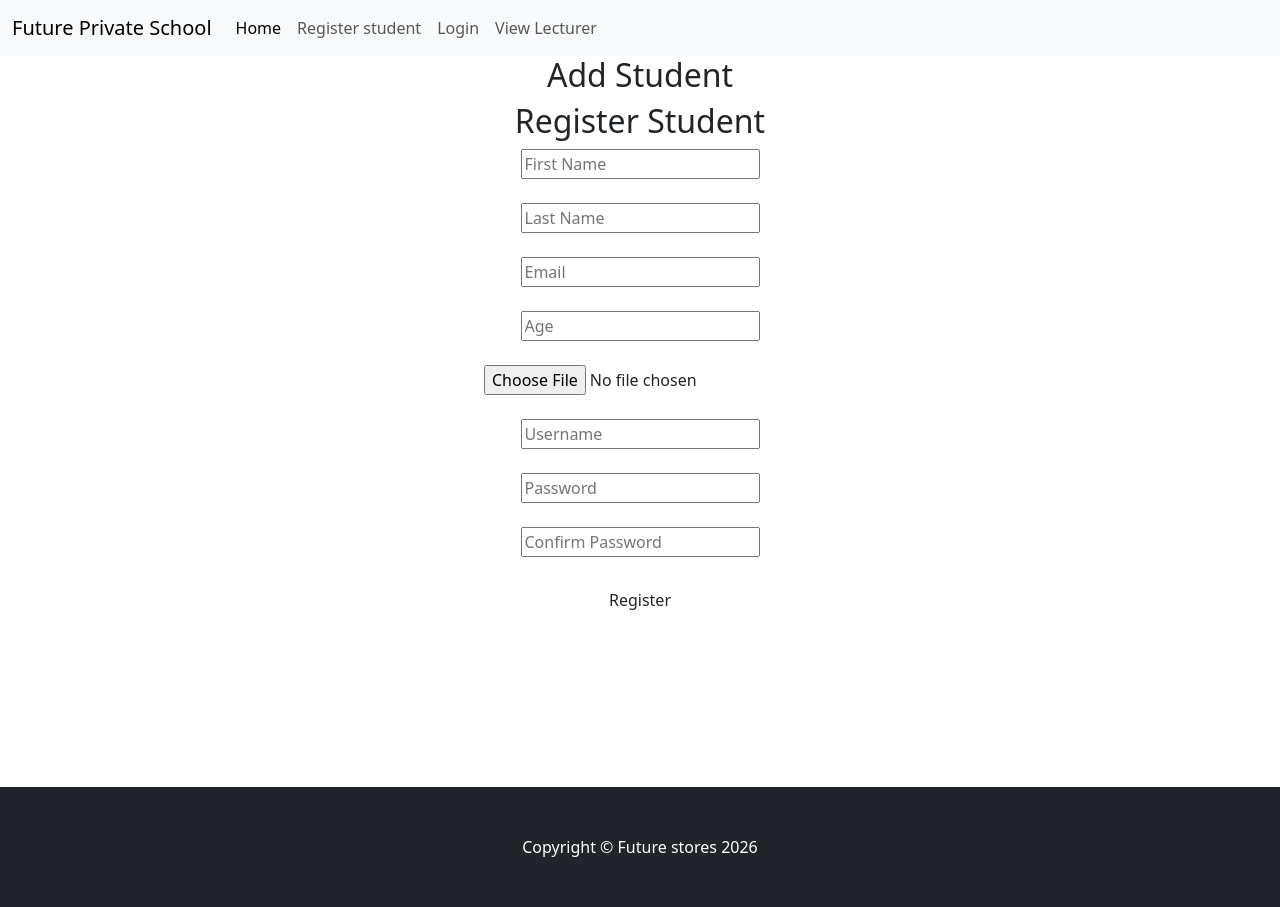
After one commit to Stev12phen/STUDENT_SYSTEM, a Django app: page /register_student/ in a window 1280 px wide. The commit adds this page. Run offline with Django 5.2, Linux system fonts and the light colour scheme.

Commit message:
adding user field to the models

```diff
--- a/student_p/student_app/models.py
+++ b/student_p/student_app/models.py
@@ -2,6 +2,7 @@ from django.db import models
 
 # Create your models here.
 class Student(models.Model):
+    user = models.OneToOneField('auth.User', on_delete=models.CASCADE, null=True, blank=True)
     first_name= models.CharField(max_length=30)
     last_name= models.CharField(max_length=30)
     image= models.ImageField(upload_to='images/')
@@ -28,6 +29,7 @@ class Program(models.Model):
 
 
 class Lecture(models.Model):
+    user = models.OneToOneField('auth.User', on_delete=models.CASCADE, null=True, blank=True)
     name= models.CharField(max_length=100)
     phone= models.CharField(max_length=15)
     image= models.ImageField(upload_to='images/')
--- a/student_p/student_app/templates/add_lecturer.html
+++ b/student_p/student_app/templates/add_lecturer.html
@@ -22,7 +22,11 @@
 
         <input type="file" name="image"><br><br>
 
-        <button type="submit">Save Lecturer</button>
+            <input type="text" name="username" placeholder="Username" required><br><br>
+            <input type="password" name="password" placeholder="Password" required><br><br>
+            <input type="password" name="password2" placeholder="Confirm Password" required><br><br>
+
+        <button type="submit" class="btn btn-success">Save Lecturer</button>
     </form>
 
     </center>
--- a/student_p/student_app/templates/navbar.html
+++ b/student_p/student_app/templates/navbar.html
@@ -26,7 +26,7 @@
           <a class="nav-link active" aria-current="page" href="#">Home</a>
         </li>
         <li class="nav-item">
-          <a class="nav-link" href="{% url 'add_student' %}">Add student</a>
+          <a class="nav-link" href="{% url 'register_student' %}">Register student</a>
         </li>
          {% if user.is_authenticated %}
         <li class="nav-item">
--- /dev/null
+++ b/student_p/student_app/templates/register_student.html
@@ -0,0 +1,34 @@
+{% extends 'base.html' %}
+
+
+{% block content %}
+
+    <center>
+             <h2>Add Student</h2>
+
+             <!-- templates/register_student.html -->
+<form method="POST" enctype="multipart/form-data">
+    {% csrf_token %}
+    <h2>Register Student</h2>
+
+    <input type="text" name="first_name" placeholder="First Name" required><br><br>
+    <input type="text" name="last_name" placeholder="Last Name" required><br><br>
+    <input type="email" name="email" placeholder="Email" required><br><br>
+    <input type="number" name="age" placeholder="Age" required><br><br>
+    <input type="file" name="image"><br><br>
+
+    <!-- User credentials -->
+    <input type="text" name="username" placeholder="Username" required><br><br>
+    <input type="password" name="password" placeholder="Password" required><br><br>
+    <input type="password" name="password2" placeholder="Confirm Password" required><br><br>
+
+    <button type="submit" class="btn btn-succes">Register</button>
+</form>
+
+
+
+
+
+    </center>
+
+{% endblock %}
--- a/student_p/student_app/urls.py
+++ b/student_p/student_app/urls.py
@@ -6,7 +6,7 @@ from django.conf.urls.static import static
 
 urlpatterns= [
         path('', views.home, name= 'home'),
-        path('add_student/', views.add_student, name='add_student'),
+        path('register_student/', views.register_student, name='register_student'),
         path('success/', views.success, name= 'success'),
         path('login/', views.login_user, name= 'login'),
         path('logout/', views.logout_user, name= 'logout'),
--- a/student_p/student_app/views.py
+++ b/student_p/student_app/views.py
@@ -4,6 +4,10 @@ from .forms import StudentForm
 from django.contrib.auth import authenticate, login, logout
 from django.contrib.auth.models import User
 from django.contrib import messages
+from django. contrib.auth.decorators import login_required, permission_required, user_passes_test
+
+
+
 
 
 
@@ -94,6 +98,21 @@ def add_lecturer(request):
         department_id = request.POST.get('department')
         image = request.FILES.get('image')
 
+
+        username = request.POST.get('username')
+        password = request.POST.get('password')
+        password2 = request.POST.get('password2')
+
+        if password != password2:
+            return redirect('add_lecturer')
+        if User.objects.filter(username=username).exists():
+
+            return redirect('login')
+
+        # Create the User first
+        user = User.objects.create_user(username=username, password=password, email=email)
+
+
         department = Department.objects.get(id=department_id)
 
         Lecture.objects.create(
@@ -101,12 +120,19 @@ def add_lecturer(request):
             phone=phone,
             email=email,
             department=department,
-            image=image
+            image=image,
+            user= user
+
         )
 
         return redirect('success')  # or any page
 
     return render(request, 'add_lecturer.html', {'departments': departments})
+
+
+
+
+
 
 def view_lecturers(request):
     lecturers= Lecture.objects.all()
@@ -117,4 +143,48 @@ def logout_user(request):
     logout(request)
     return redirect('home')
 
-# Create your views here.
+
+
+
+
+def register_student(request):
+    if request.method == "POST":
+
+        first_name = request.POST.get('first_name')
+        last_name = request.POST.get('last_name')
+        email = request.POST.get('email')
+        age = request.POST.get('age')
+        image = request.FILES.get('image')
+
+        # Get user credentials
+        username = request.POST.get('username')
+        password = request.POST.get('password')
+        password2 = request.POST.get('password2')
+
+        # Validate passwords
+        if password != password2:
+
+            return redirect('register_student')
+
+        # Check if username exists
+        if User.objects.filter(username=username).exists():
+
+            return redirect('login')
+
+        # Create the User first
+        user = User.objects.create_user(username=username, password=password, email=email)
+
+        # Create the Student and link to User
+        student = Student.objects.create(
+            first_name=first_name,
+            last_name=last_name,
+            email=email,
+            age=age,
+            image=image,
+            user=user
+        )
+
+        messages.success(request, f"Student {first_name} registered successfully")
+        return redirect('success')
+
+    return render(request, 'register_student.html')
```
Also changed, not shown: student_p/student_app/templates/add_student.html (deleted, +0 -22 lines), student_p/db.sqlite3, student_p/media/images/IMG-20251217-WA0063_I0qS167.jpg (added), student_p/student_app/migrations/0002_student_user.py (added).
